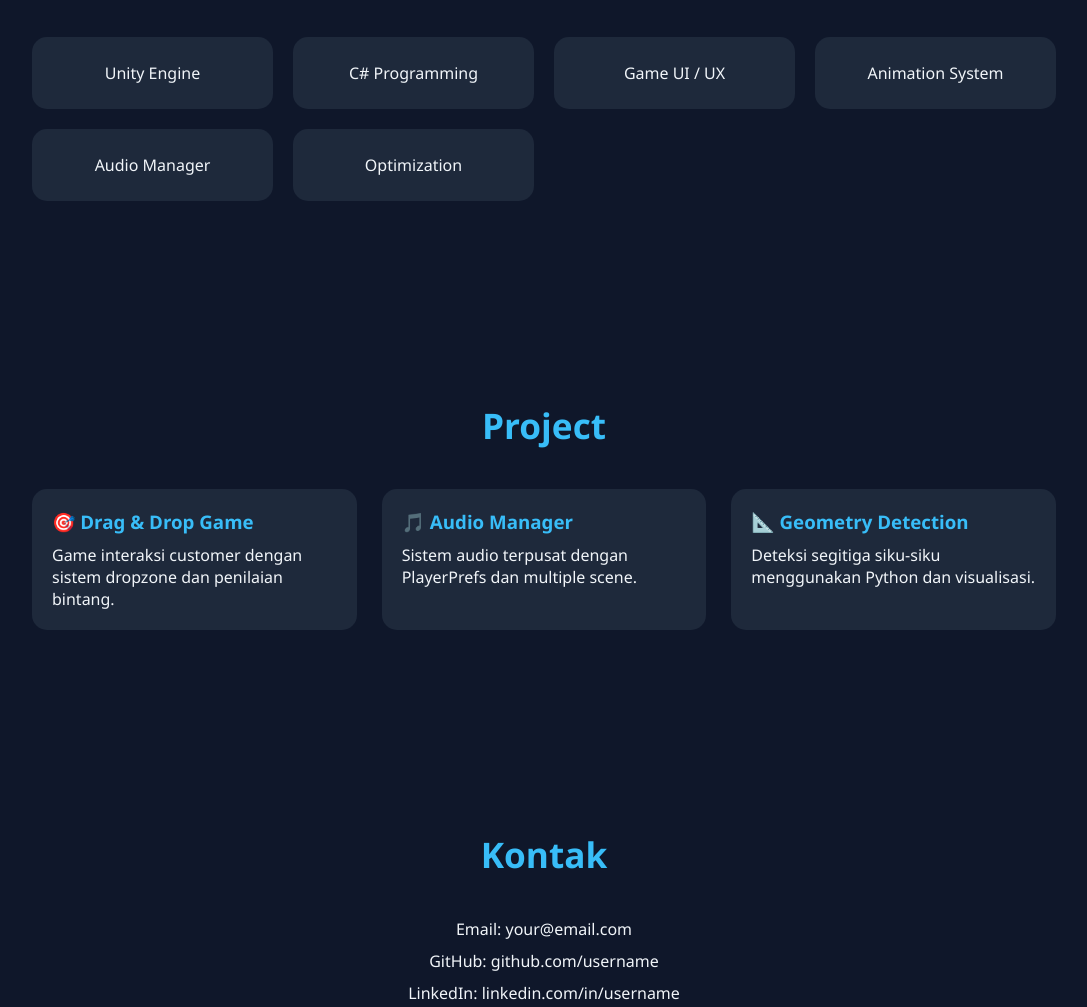
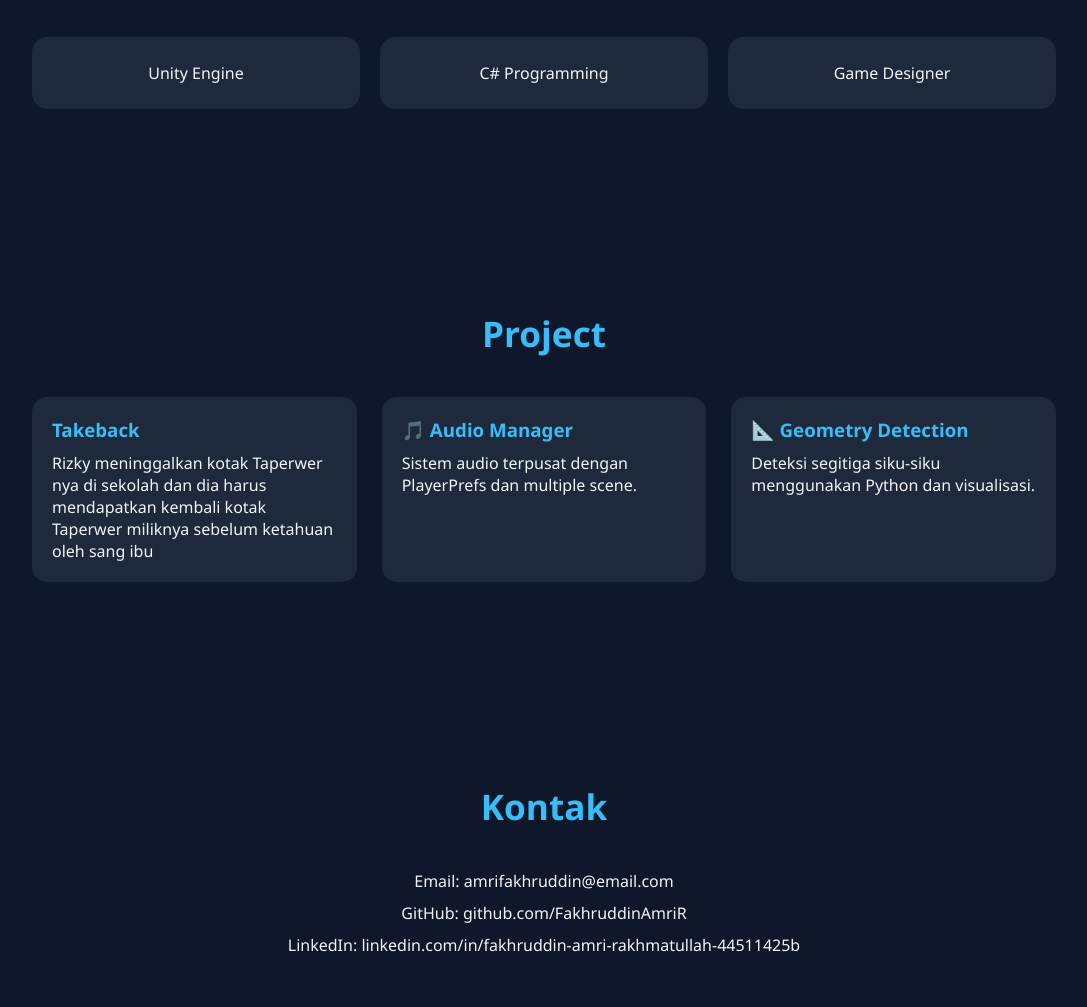
Before and after one commit to FakhruddinAmriR/TesPorto, a plain HTML site: page tesporto.html in a window 1280 px wide. Shown: the part 1321-2328 px from the top of the page, without its empty margins (96-1183 px from the left). Drawn offline with Linux system fonts and the light colour scheme.

Commit message:
Update kecik

```diff
--- a/tesporto.html
+++ b/tesporto.html
@@ -1,4 +1,4 @@
-<!DOCTYPE html>
+<!doctype html>
 <html lang="id">
   <head>
     <meta charset="UTF-8" />
@@ -243,10 +243,7 @@
       <div class="skills-grid">
         <div class="skill-card">Unity Engine</div>
         <div class="skill-card">C# Programming</div>
-        <div class="skill-card">Game UI / UX</div>
-        <div class="skill-card">Animation System</div>
-        <div class="skill-card">Audio Manager</div>
-        <div class="skill-card">Optimization</div>
+        <div class="skill-card">Game Designer</div>
       </div>
     </section>
 
@@ -255,8 +252,8 @@
       <h2 class="title">Project</h2>
       <div class="project-grid">
         <div class="project-card">
-          <h3>🎯 Drag & Drop Game</h3>
-          <p>Game interaksi customer dengan sistem dropzone dan penilaian bintang.</p>
+          <h3>Takeback</h3>
+          <p>Rizky meninggalkan kotak Taperwer nya di sekolah dan dia harus mendapatkan kembali kotak Taperwer miliknya sebelum ketahuan oleh sang ibu</p>
         </div>
         <div class="project-card">
           <h3>🎵 Audio Manager</h3>
@@ -272,9 +269,9 @@
     <!-- CONTACT -->
     <section id="contact" class="contact">
       <h2 class="title">Kontak</h2>
-      <p>Email: your@email.com</p>
-      <p>GitHub: github.com/username</p>
-      <p>LinkedIn: linkedin.com/in/username</p>
+      <p>Email: amrifakhruddin@email.com</p>
+      <p>GitHub: github.com/FakhruddinAmriR</p>
+      <p>LinkedIn: linkedin.com/in/fakhruddin-amri-rakhmatullah-44511425b</p>
     </section>
 
     <footer>© 2026 - Portfolio Game Developer</footer>
```
